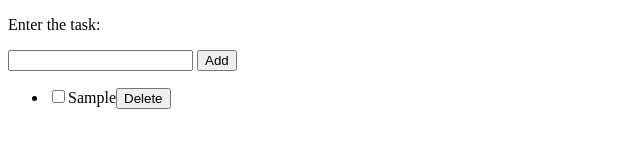
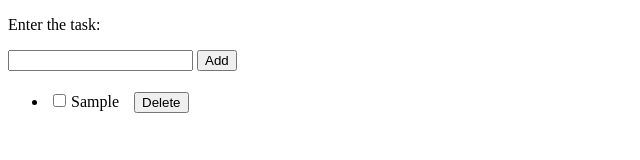
Before and after one commit to uuzaix/Practice, a plain HTML site: page todo/index.html in a window 1280 px wide. Both pictures are taken after typing "Sample" into the empty fields and a click on the input "Add". Shown: the full height of the page, 0-640 px from the left. Drawn offline with Linux system fonts and the light colour scheme.

Commit message:
Buttons' style changes

```diff
--- a/todo/scripts/main.js
+++ b/todo/scripts/main.js
@@ -10,6 +10,7 @@ function addToList() {
 	var checkBox = document.createElement("input");
 	checkBox.type = 'checkbox';
 	checkBox.checked = false;
+	checkBox.style.margin = '5px';
 	li.appendChild(checkBox);
 
 	li.appendChild(document.createTextNode(input.value));
@@ -18,6 +19,7 @@ function addToList() {
 	var deleteButton = document.createElement ("input");
 	deleteButton.type = 'submit';
 	deleteButton.value = "Delete";
+	deleteButton.style.margin = '5px 15px';
 	li.appendChild(deleteButton);
 
 	checkBox.onclick = function() {
--- a/todo/styles/style.css
+++ b/todo/styles/style.css
@@ -1,5 +1,6 @@
 .lineThrough {
 	text-decoration: line-through;
+	color: gray;
 }
 
 .normal {
```
